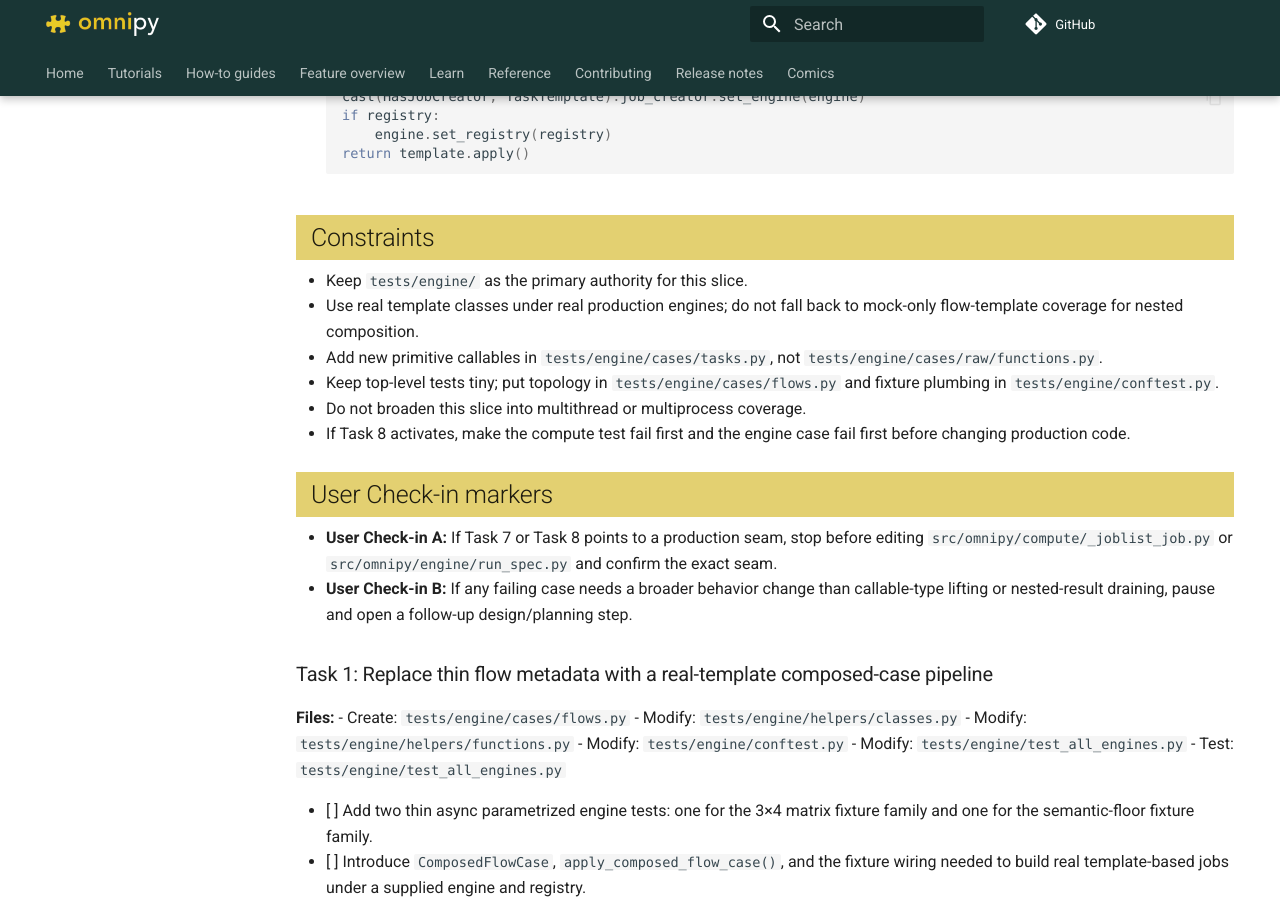
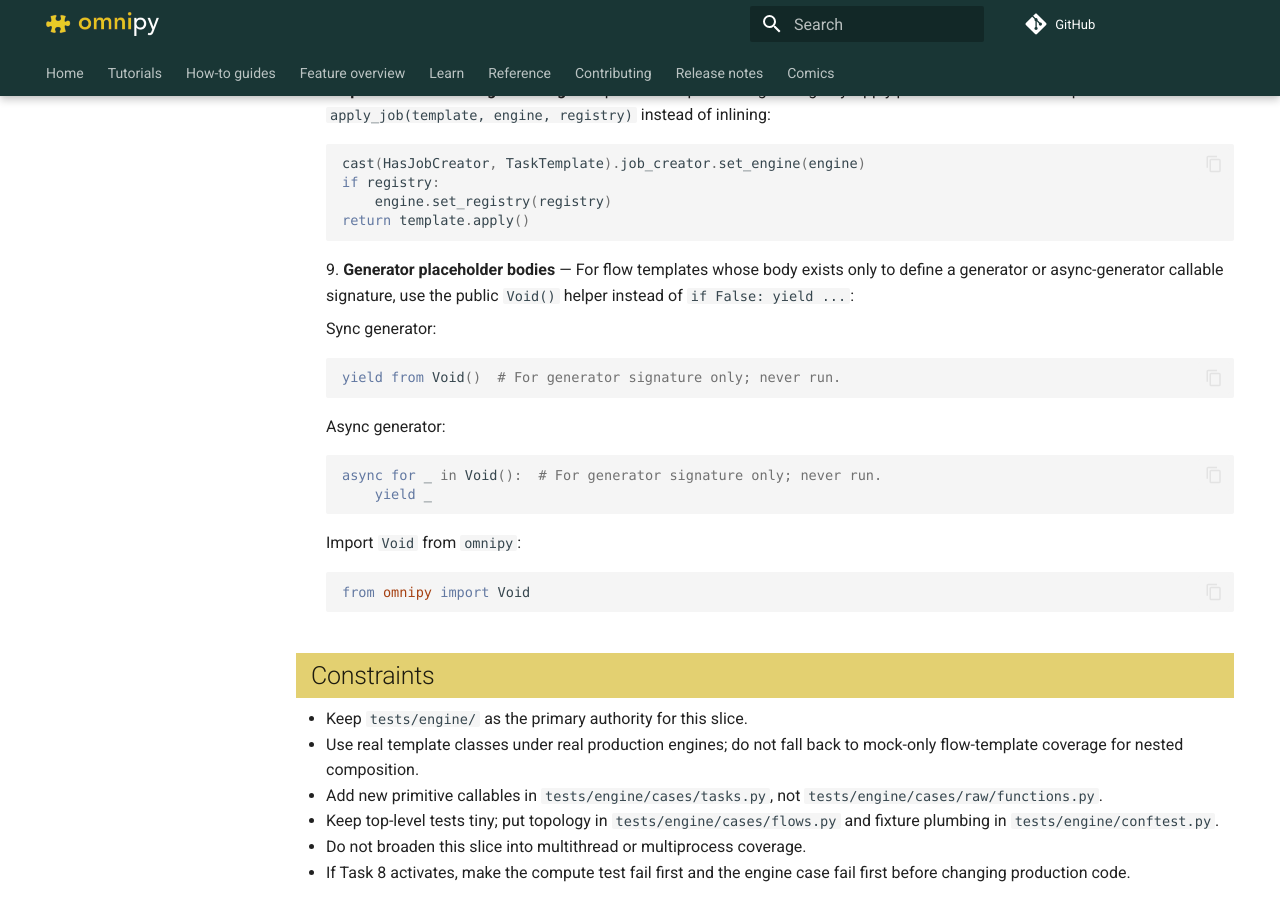
Before and after one commit to fairtracks/omnipy, an MkDocs documentation site: the page built from docs/superpowers/plans/2026-07-10-async-and-sub-flow-testing-plan.md, in a window 1280 px wide and 900 px high, scrolled down 2830 px. Built offline with MkDocs 1.6.1 and Material for MkDocs 9.7.7, drawn with Linux system fonts in a browser that asks for light colours; comment, search, counter and statistics services are not loaded; a style sheet for code colours, icons or effects is not loaded; some of the changed text lies outside the part shown.

Commit message:
plan: add generator placeholder body convention

````diff
--- a/docs/superpowers/plans/2026-07-10-async-and-sub-flow-testing-plan.md
+++ b/docs/superpowers/plans/2026-07-10-async-and-sub-flow-testing-plan.md
@@ -26,6 +26,8 @@
   - Add two thin async parametrized tests that consume the new fixtures.
 - Modify only if red tests require it: `tests/compute/test_flow.py`
   - Validation-only callable-type checks for child-flow composition changes during construction, `refine()`, and `revise()`.
+- Create: `src/omnipy/compute/helpers.py`
+  - Public `Void` helper for generator and async-generator placeholder bodies used by flow templates.
 - Modify only if red tests require it: `src/omnipy/compute/_joblist_job.py`
   - Narrow callable-type consistency seam for child-job-list flows.
 - Modify only if red tests require it: `src/omnipy/engine/run_spec.py`
@@ -80,6 +82,23 @@ All test cases in `tests/engine/cases/flows.py` must follow these patterns:
    if registry:
        engine.set_registry(registry)
    return template.apply()
+   ```
+9. **Generator placeholder bodies** — For flow templates whose body exists only to define a generator or async-generator callable signature, use the public `Void()` helper instead of `if False: yield ...`:
+
+   Sync generator:
+   ```python
+   yield from Void()  # For generator signature only; never run.
+   ```
+
+   Async generator:
+   ```python
+   async for _ in Void():  # For generator signature only; never run.
+       yield _
+   ```
+
+   Import `Void` from `omnipy`:
+   ```python
+   from omnipy import Void
    ```
 
 ## Constraints
````
